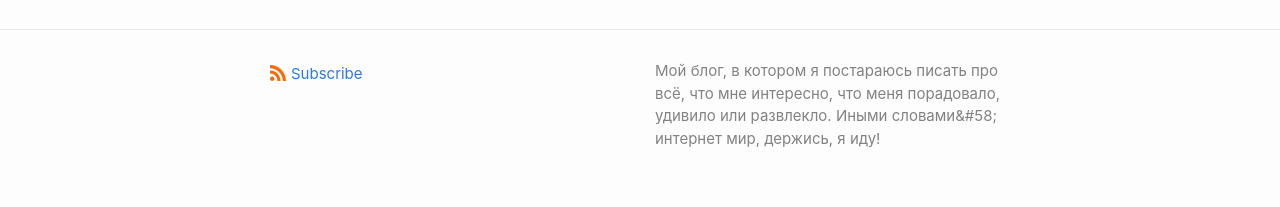
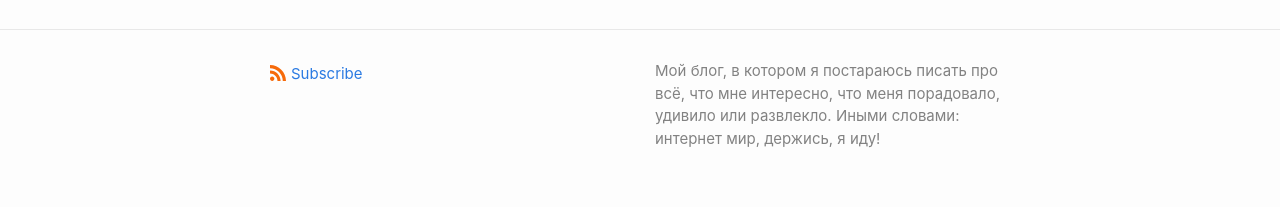
Before and after one commit to fjodor-che/blog, a Jekyll site: the page built from index.markdown, in a window 1280 px wide. Shown: the part 796-1003 px from the top of the page. Built offline with Jekyll 4.4.1, drawn with Linux system fonts in a browser that asks for light colours.

Commit message:
Update _config.yml

```diff
--- a/_config.yml
+++ b/_config.yml
@@ -22,7 +22,7 @@ title: Блог Фёдора
 email: test@example.com
 description: >- # this means to ignore newlines until "baseurl:
   Мой блог, в котором я постараюсь писать про всё, что мне интересно,
-  что меня порадовало, удивило или развлекло. Иными словами&#58; интернет мир, держись, я иду!
+  что меня порадовало, удивило или развлекло. Иными словами: интернет мир, держись, я иду!
 baseurl: "fjodor-che" # the subpath of your site, e.g. /blog
 url: "" # the base hostname & protocol for your site, e.g. http://example.com
 
```
